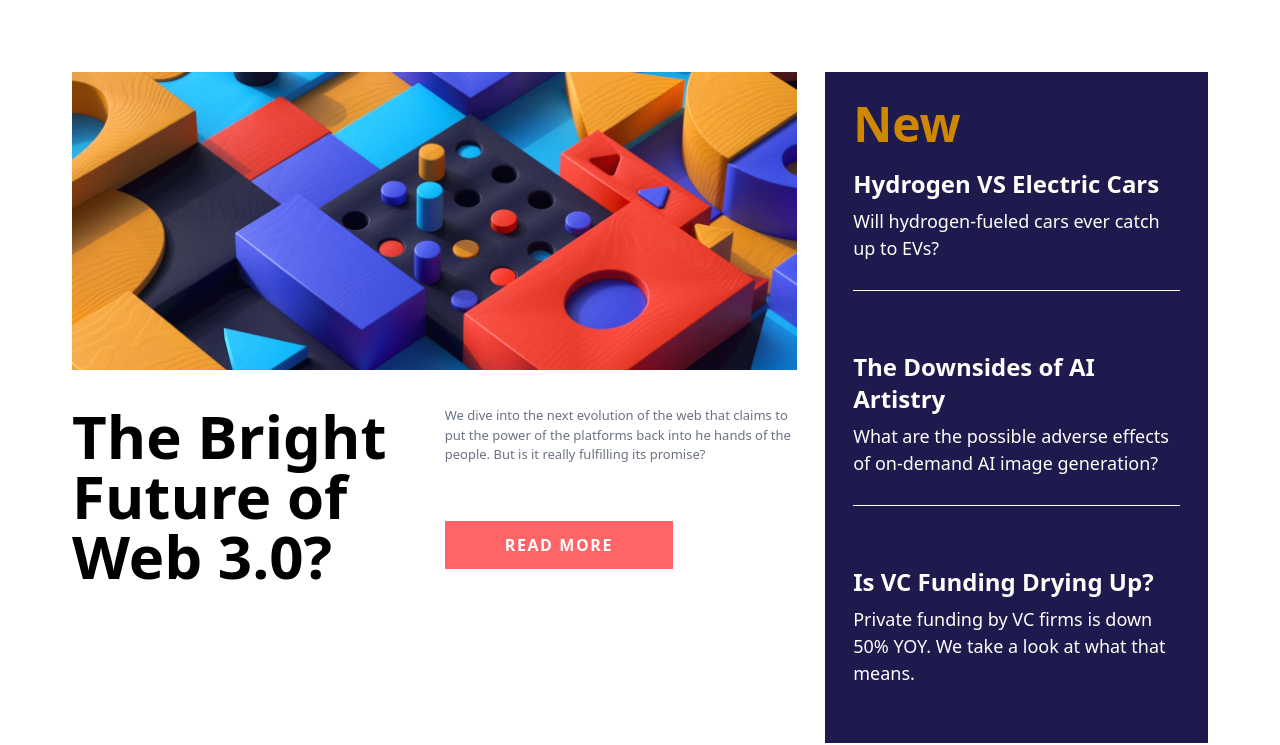
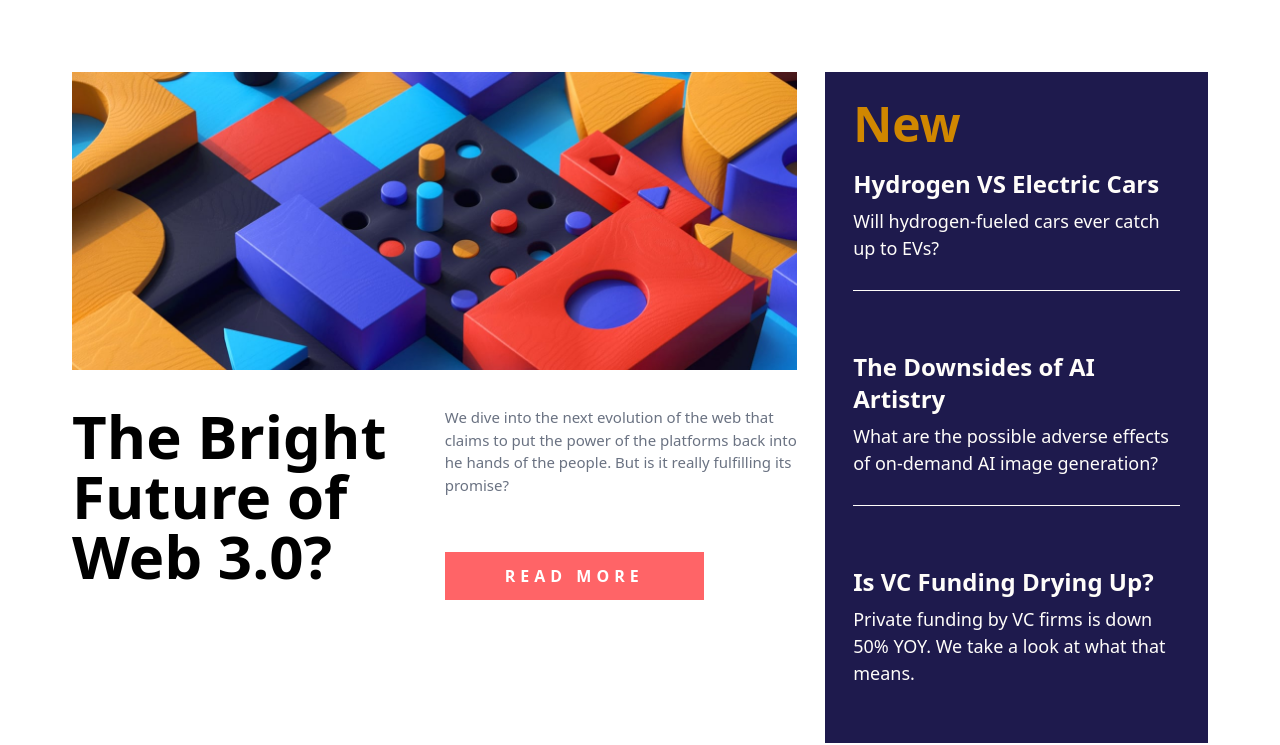
Before and after one commit to PopoolaHakeem/news, a plain HTML site: page index.html in a window 1280 px wide. Shown: the part 88-833 px from the top of the page. Drawn offline with nearby package versions, Linux system fonts and the light colour scheme.

Commit message:
News Design

```diff
--- a/index.html
+++ b/index.html
@@ -65,7 +65,7 @@
                     </div>
 
                     <div class=" flex flex-col md:w-[50%] md:space-y-5 lg:w-[50%] lg:space-y-5 ">
-                        <p class="block leading- text-[13px] text-gray-500">
+                        <p class="block leading- text-[15px] text-gray-500">
                             <span>We dive into the next evolution of the web that</span>
                             <span>claims to put the power of the platforms back into</span>
                             <span>he hands of the people. But is it really fulfilling its</span>
@@ -73,8 +73,8 @@
                         </p>
 
                         <!-- read-more button -->
-                        <div class="pt-9 pb-5 md:py-0 lg:pt-9 lg:pb-0">
-                            <button class=" duration-300 hover:md:animate-[pulse_1s_ease-in-out_infinite] bg-red-400 tracking-widest uppercase py-3 px-7 md:px-10 lg:px-15 text-white font-bold hover:bg-black cursor-pointer  ">
+                        <div class="py-9 md:py-0 lg:pt-9 lg:pb-0">
+                            <button class=" duration-300 hover:md:animate-[pulse_1s_ease-in-out_infinite] bg-red-400 text-white tracking-[5px] font-extralight uppercase py-3 px-9 md:px-10 md:font-bold lg:px-15 lg:font-bold hover:bg-black cursor-pointer  ">
                                 read more
                             </button>
                         </div>
```
